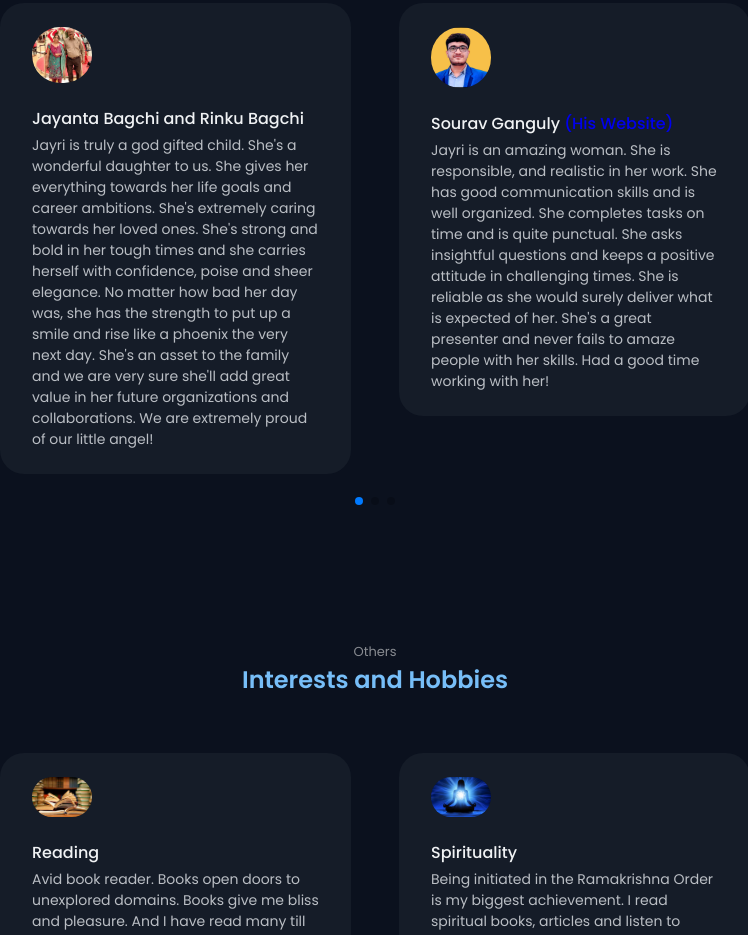
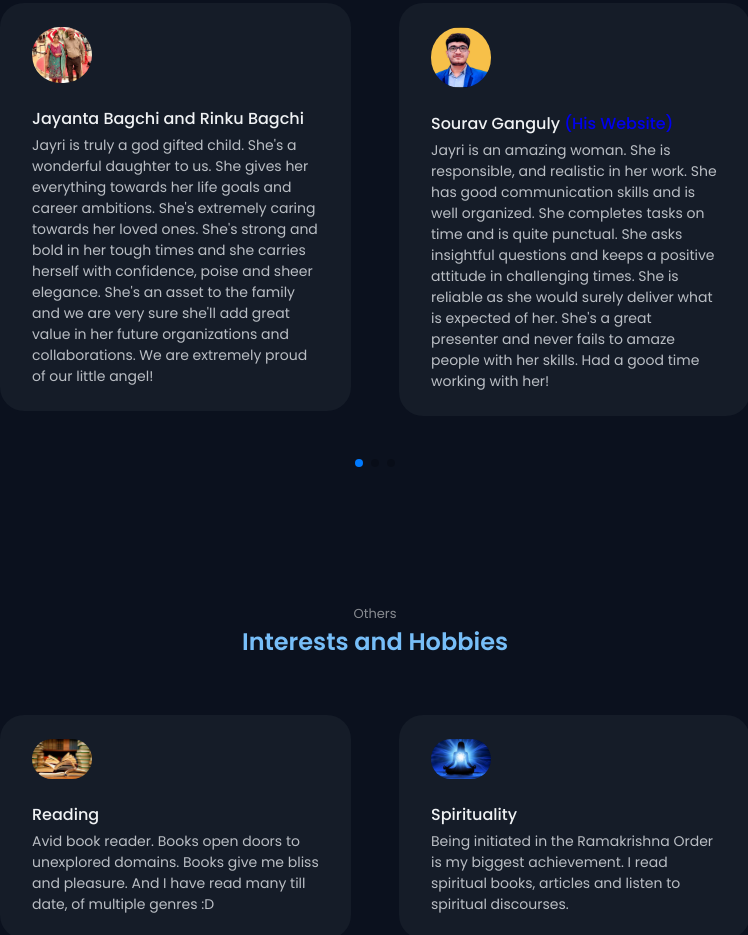
Before and after one commit to jayri5/Portfolio, a plain HTML site: page index.html in a window 1280 px wide. Shown: the part 3888-4823 px from the top of the page, without its empty margins (265-1013 px from the left). Drawn offline with nearby package versions, Linux system fonts and the light colour scheme.

Commit message:
Update index.html

```diff
--- a/index.html
+++ b/index.html
@@ -550,8 +550,7 @@
                                 Jayri is truly a god gifted child. She's a wonderful daughter to us. She gives her everything
                                 towards her life goals and career ambitions. She's extremely caring towards her loved ones.
                                 She's strong and bold in her tough times and she carries herself with confidence, poise and sheer elegance.
-                                No matter how bad her day was, she has the strength to put up a smile and rise like a phoenix the
-                                very next day. She's an asset to the family and we are very sure she'll add great value in her
+                                She's an asset to the family and we are very sure she'll add great value in her
                                 future organizations and collaborations. We are extremely proud of our little angel!
                             </p>
                         </div>
```
